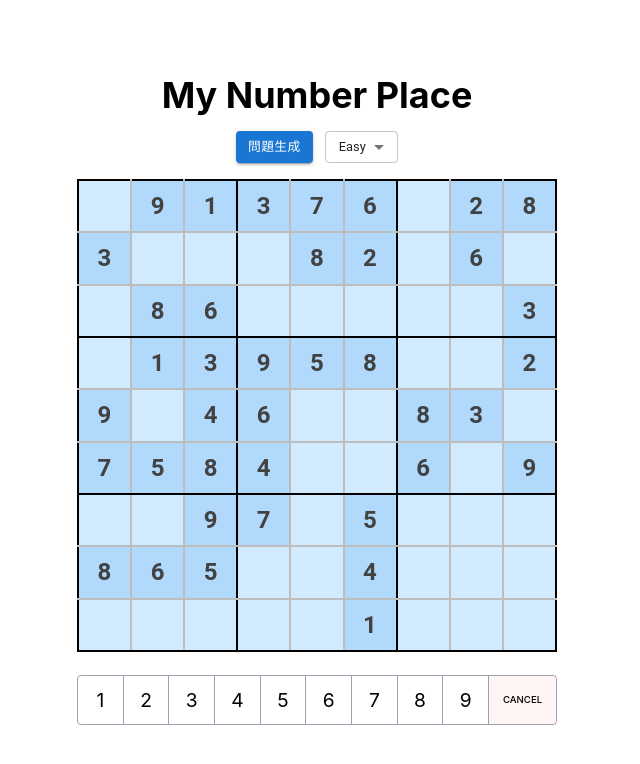
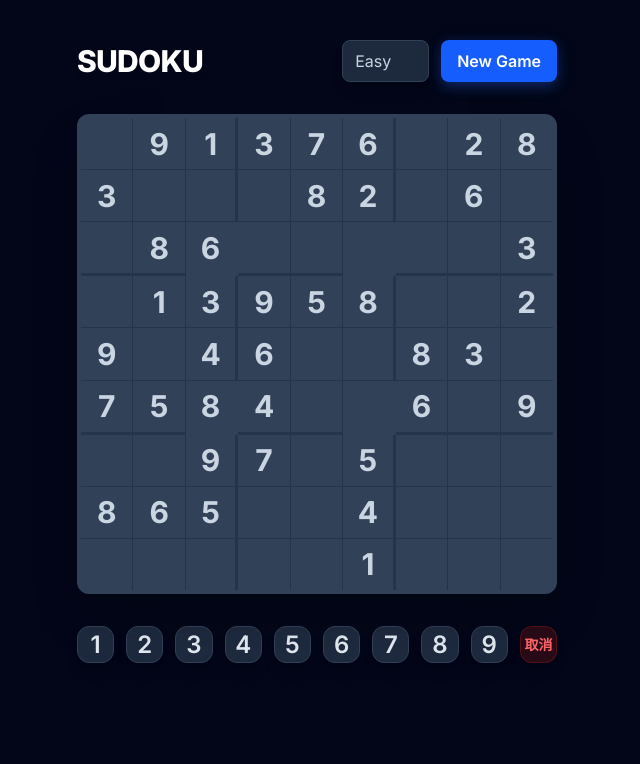
Before and after one commit to ichitaka58/my-number-place, a React (Vite) app: page / in a window 1280 px wide. Shown: the top 764 px of the page, without its empty margins (323-963 px from the left). Built offline with nearby package versions, Linux system fonts and the light colour scheme.

Commit message:
feat: implement Sleek Dark Mode UI - Replace MUI components with Tailwind CSS grid - Apply dark color palette and Inter font - Add cross-highlight and same-number highlight logic - Add micro-animations for interactions

```diff
--- a/index.html
+++ b/index.html
@@ -4,7 +4,10 @@
     <meta charset="UTF-8" />
     <link rel="icon" type="image/svg+xml" href="/favicon.svg" />
     <meta name="viewport" content="width=device-width, initial-scale=1.0" />
-    <title>my-number-place</title>
+    <title>My Number Place</title>
+    <link rel="preconnect" href="https://fonts.googleapis.com">
+    <link rel="preconnect" href="https://fonts.gstatic.com" crossorigin>
+    <link href="https://fonts.googleapis.com/css2?family=Inter:wght@400;500;600;700;800&display=swap" rel="stylesheet">
   </head>
   <body>
     <div id="root"></div>
--- a/src/App.tsx
+++ b/src/App.tsx
@@ -12,24 +12,12 @@ function useWindowSize() {
   }, []);
   return size;
 }
-import {
-  Button,
-  MenuItem,
-  Select,
-  Stack,
-  Table,
-  TableBody,
-  TableCell,
-  TableContainer,
-  TableRow,
-} from "@mui/material";
-import { blue, yellow } from "@mui/material/colors";
-import { alpha } from "@mui/material/styles";
+
 import { useSudoku } from "./hooks/useSudoku";
 import { NUMBERS, type Level } from "./utils/sudokuLogic";
 
 /**
- * ナンバープレース（数独）のメイン・アプリケーションコンポーネント
+ * ナンバープレース（数独）のメイン・アプリケーションコンポーネント (Sleek Dark Theme)
  */
 function App() {
   const { matrix, initialBoard, selectedCell, level, setLevel, setSelectedCell, completed, handleGenerate, onClickNumberButton, onClickCancelButton } = useSudoku();
@@ -38,88 +26,128 @@ function App() {
   // コンポーネントの初回マウント時に一度だけ盤面を自動生成する
   useEffect(() => {
     handleGenerate();
-  }, [])
+  }, []);
+
+  // 選択されたセルが属するブロック、行、列を特定するためのヘルパー
+  const selectedRow = selectedCell[0];
+  const selectedCol = selectedCell[1];
+  const selectedValue = (selectedRow >= 0 && selectedCol >= 0) ? matrix[selectedRow]?.[selectedCol] ?? 0 : 0;
 
   return (
-    <>
+    <div className="min-h-screen bg-slate-950 font-['Inter',_sans-serif] text-slate-100 flex flex-col items-center py-10 px-4">
       {completed && <Confetti width={windowWidth} height={windowHeight} recycle={false} numberOfPieces={500} />}
-      <div className="flex flex-col justify-center items-center min-h-screen max-w-3xl mx-auto">
-        <h1 className="text-3xl md:text-4xl font-bold mb-4 text-center">My Number Place</h1>
-        <Stack direction="row" spacing={1.5} alignItems="center">
-          <Button
+
+      {/* Header Area */}
+      <div className="flex justify-between items-center w-full max-w-[480px] mb-8">
+        <h1 className="text-2xl md:text-3xl font-extrabold tracking-tight text-white drop-shadow-md">
+          SUDOKU
+        </h1>
+        <div className="flex gap-3">
+          <select
+            value={level}
+            onChange={(e) => setLevel(e.target.value as Level)}
+            className="bg-slate-800 border border-slate-700 text-slate-300 text-sm md:text-base rounded-lg px-3 py-2 outline-none focus:ring-2 focus:ring-blue-500 transition-shadow cursor-pointer appearance-none shadow-lg"
+          >
+            <option value="easy">Easy</option>
+            <option value="medium">Medium</option>
+            <option value="hard">Hard</option>
+            <option value="debug">Debug</option>
+          </select>
+          <button
             onClick={handleGenerate}
-            variant="contained"
-            size="small"
-            sx={{ fontSize: "0.8rem", px: 1.5, py: 0.5, height: "32px" }}
+            className="bg-blue-600 hover:bg-blue-500 text-white text-sm md:text-base font-semibold py-2 px-4 rounded-lg shadow-[0_4px_14px_0_rgba(37,99,235,0.39)] hover:shadow-[0_6px_20px_rgba(37,99,235,0.23)] hover:-translate-y-0.5 active:translate-y-0 transition-all"
           >
-            問題生成
-          </Button>
-          <Select
-            size="small"
-            value={level}
-            defaultValue="easy"
-            onChange={(e) => setLevel(e.target.value as Level)}
-            sx={{ fontSize: "0.8rem", height: "32px" }}
+            New Game
+          </button>
+        </div>
+      </div>
+
+      {/* Sudoku Grid Area */}
+      <div className="w-full max-w-[480px] aspect-square relative">
+        <div className={`w-full h-full grid grid-cols-9 bg-slate-700 border-4 border-slate-700 rounded-xl overflow-hidden shadow-2xl transition-all duration-700 ${completed ? "blur-sm grayscale-[50%]" : ""}`}>
+          {matrix.map((row, rowIndex) => (
+            row.map((cell, cellIndex) => {
+              // 状態の判定
+              const isSelected = selectedRow === rowIndex && selectedCol === cellIndex;
+              const isInitial = initialBoard[rowIndex][cellIndex] !== 0;
+
+              // クロスハイライト (同じ行、同じ列、同じ3x3ブロック)
+              const isSameRow = selectedRow === rowIndex;
+              const isSameCol = selectedCol === cellIndex;
+              const isSameBlock = Math.floor(selectedRow / 3) === Math.floor(rowIndex / 3) && Math.floor(selectedCol / 3) === Math.floor(cellIndex / 3);
+              const isRelated = (isSameRow || isSameCol || isSameBlock) && !isSelected && selectedRow !== -1;
+
+              // 同じ数字のハイライト
+              const isSameValue = cell !== 0 && selectedValue === cell && !isSelected;
+
+              // スタイリング用クラスの構築
+              let bgClass = "bg-slate-900";
+              if (completed) {
+                bgClass = "bg-slate-900";
+              } else if (isSelected) {
+                bgClass = "bg-blue-500/30 ring-2 ring-inset ring-blue-500 shadow-[0_0_15px_rgba(59,130,246,0.5)] z-10";
+              } else if (isSameValue) {
+                bgClass = "bg-cyan-900/40";
+              } else if (isRelated) {
+                bgClass = "bg-slate-800";
+              } else {
+                bgClass = "hover:bg-slate-800 transition-colors duration-200";
+              }
+
+              let textClass = "";
+              if (isInitial) {
+                textClass = "text-slate-300 font-bold";
+              } else {
+                textClass = "text-blue-400 font-medium";
+              }
+              if (isSameValue) {
+                textClass += " text-cyan-300 drop-shadow-[0_0_8px_rgba(34,211,238,0.6)]";
+              }
+              if (completed) {
+                textClass = "text-slate-500";
+              }
+
+              // 枠線の構築 (3x3ブロックを区切る太い線)
+              const borderBottom = rowIndex % 3 === 2 && rowIndex !== 8 ? "border-b-[3px] border-slate-700" : "border-b border-slate-800/50";
+              const borderRight = cellIndex % 3 === 2 && cellIndex !== 8 ? "border-r-[3px] border-slate-700" : "border-r border-slate-800/50";
+              const borderNoneBottom = rowIndex === 8 ? "border-b-0" : "";
+              const borderNoneRight = cellIndex === 8 ? "border-r-0" : "";
+
+              return (
+                <div
+                  key={`${rowIndex}-${cellIndex}`}
+                  onClick={() => setSelectedCell([rowIndex, cellIndex])}
+                  className={`
+                    flex items-center justify-center text-xl md:text-3xl cursor-pointer select-none
+                    ${bgClass}
+                    ${textClass}
+                    ${borderBottom} ${borderRight} ${borderNoneBottom} ${borderNoneRight}
+                    ${(isInitial || completed) ? "pointer-events-none" : ""}
+                  `}
                 >
-            <MenuItem value="easy" sx={{ fontSize: "0.8rem" }}>Easy</MenuItem>
-            <MenuItem value="medium" sx={{ fontSize: "0.8rem" }}>Medium</MenuItem>
-            <MenuItem value="hard" sx={{ fontSize: "0.8rem" }}>Hard</MenuItem>
-            <MenuItem value="debug" sx={{ fontSize: "0.8rem" }}>debug</MenuItem>
-          </Select>
-        </Stack>
-        <div className="w-full max-w-[480px] aspect-square mt-4 relative px-2 sm:px-0">
-          <div className={`transition-all duration-700 ${completed ? "blur-sm grayscale-[50%]" : ""}`}>
-            <TableContainer>
-              <Table>
-                <TableBody sx={{ border: 2, bgcolor: alpha(blue[500], 0.2) }}>
-                  {matrix.map((row, rowIndex) => (
-                    <TableRow key={rowIndex}>
-                      {row.map((cell, cellIndex) => (
-                        <TableCell
-                          onClick={() => {
-                            setSelectedCell([rowIndex, cellIndex])
-                          }}
-                          key={cellIndex}
-                          align="center"
-                          sx={{
-                            fontSize: { xs: "1.1rem", sm: "1.5rem" },
-                            fontWeight: "bold",
-                            px: { xs: "4px", sm: "12px" },
-                            py: { xs: "6px", sm: "8px" },
-                            borderBottom: 2,
-                            // 3x3ブロックの水平方向の境界線を強調表示
-                            borderBottomColor:
-                              rowIndex % 3 === 2 ? "black" : "grey.400",
-                            borderRight: 2,
-                            // 3x3ブロックの垂直方向の境界線を強調表示
-                            borderRightColor:
-                              cellIndex % 3 === 2 ? "black" : "grey.400",
-                            // 選択中のセルの背景色
-                            bgcolor: selectedCell[0] === rowIndex && selectedCell[1] === cellIndex ? alpha(yellow[200], 0.5) : "inherit",
-                            // 初期盤面の数字が0でない場合は、ポインターイベントを無効にする
-                            ...(initialBoard[rowIndex][cellIndex] !== 0 && { pointerEvents: "none", color: "grey.800", bgcolor: alpha(blue[200], 0.5) }),
-                            ...(completed && { pointerEvents: "none", color: "grey.600", bgcolor: "white" })
-                          }}
-                        >
-                          {cell || "\u00A0"}
-                        </TableCell> // cell || "\u00A0" で、0のときに &nbsp;（ノーブレークスペース）を表示
+                  {cell !== 0 ? cell : ""}
+                </div>
+              );
+            })
           ))}
-                    </TableRow>
-                  ))}
-                </TableBody>
-              </Table>
-            </TableContainer>
         </div>
-          {completed && <p className="text-3xl md:text-5xl font-extrabold text-transparent bg-clip-text bg-gradient-to-r from-green-400 via-blue-500 to-purple-600 drop-shadow-2xl bg-white/80 backdrop-blur-md px-4 py-4 md:px-8 md:py-6 rounded-2xl border-2 border-white/50 absolute top-1/2 left-1/2 animate-slide-up-bounce z-50 whitespace-nowrap">🎉 Completed! 🎊</p>}
+
+        {/* Completed Message */}
+        {completed && (
+           <p className="text-3xl md:text-5xl font-extrabold text-transparent bg-clip-text bg-gradient-to-r from-cyan-400 via-blue-500 to-purple-500 drop-shadow-2xl bg-slate-900/80 backdrop-blur-md px-6 py-4 md:px-10 md:py-8 rounded-3xl border border-white/10 absolute top-1/2 left-1/2 -translate-x-1/2 -translate-y-1/2 animate-slide-up-bounce z-50 whitespace-nowrap shadow-[0_0_50px_rgba(59,130,246,0.3)] pointer-events-none">
+             🎉 Completed! 🎊
+           </p>
+        )}
       </div>
-        <div className="w-full max-w-[480px] mt-4 px-2 sm:px-0">
-          <div className="flex w-full overflow-hidden rounded border border-gray-400">
+
+      {/* Number Pad Area */}
+      <div className="grid grid-cols-5 sm:grid-cols-10 gap-2 sm:gap-3 w-full max-w-[480px] mt-8">
         {NUMBERS.map((n) => (
           <button
             key={n}
             onClick={onClickNumberButton}
             disabled={completed}
-                className="flex-[1] min-w-0 px-0 h-11 sm:h-12 text-[1.1rem] sm:text-[1.2rem] text-inherit border-r border-gray-400 enabled:hover:bg-black/5 disabled:opacity-50 disabled:cursor-not-allowed transition-colors bg-transparent cursor-pointer"
+            className="aspect-square flex items-center justify-center rounded-xl bg-slate-800 text-slate-200 text-xl md:text-2xl font-semibold shadow-lg border border-slate-700 hover:bg-slate-700 hover:-translate-y-1 hover:shadow-cyan-500/20 active:translate-y-0 transition-all duration-200 disabled:opacity-50 disabled:hover:translate-y-0 disabled:cursor-not-allowed"
           >
             {n}
           </button>
@@ -127,14 +155,12 @@ function App() {
         <button
           onClick={onClickCancelButton}
           disabled={completed}
-              className="flex-[1.5] min-w-0 px-0 h-11 sm:h-12 text-[0.55rem] sm:text-[0.6rem] font-medium bg-red-200/20 enabled:hover:bg-red-200/40 disabled:opacity-50 disabled:cursor-not-allowed transition-colors text-inherit cursor-pointer"
+          className="aspect-square flex items-center justify-center rounded-xl bg-red-900/30 text-red-400 text-sm font-semibold shadow-lg border border-red-900/50 hover:bg-red-900/50 hover:-translate-y-1 active:translate-y-0 transition-all duration-200 disabled:opacity-50 disabled:hover:translate-y-0 disabled:cursor-not-allowed"
         >
-              CANCEL
+          取消
         </button>
       </div>
     </div>
-      </div>
-    </>
   );
 }
 
```
Lines whose indentation alone changed are shown as unchanged.
